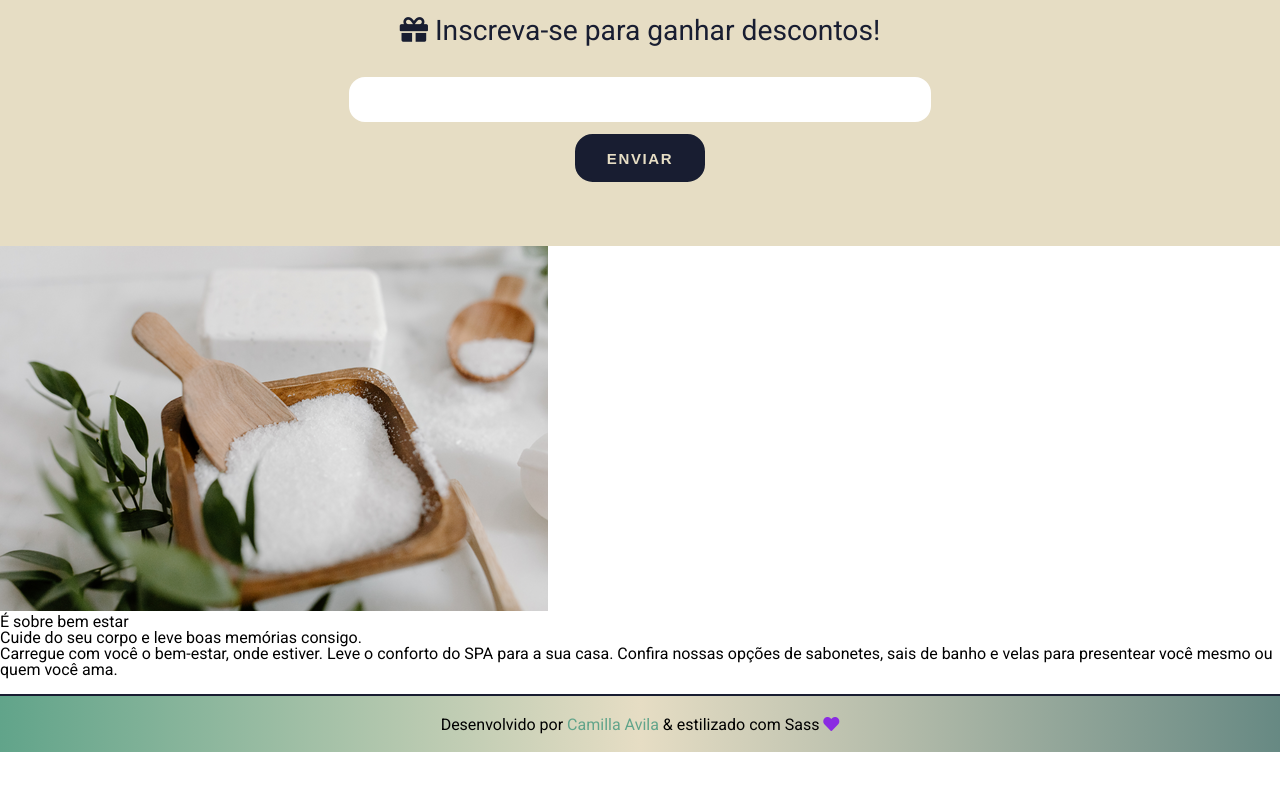
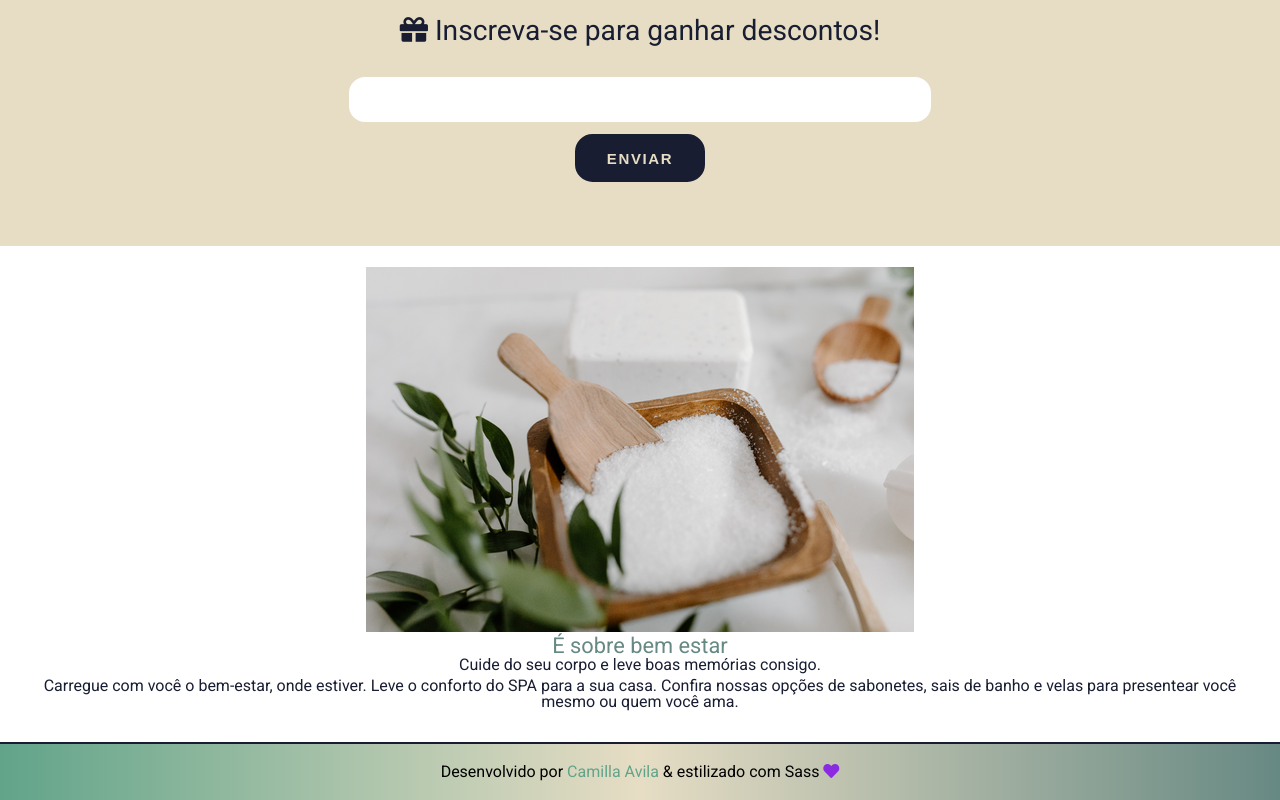
Before and after one commit to avilacamilla/natural-spa-sass, a plain HTML site: page index.html in a window 1280 px wide. Shown: the part 1229-2029 px from the top of the page. Before the commit the page ends 1981 px from the top, so only its background shows below. Drawn offline with nearby package versions, Linux system fonts and the light colour scheme.

Commit message:
style: importar partição da seção curiosidades no style.scss

```diff
--- a/styles/style.scss
+++ b/styles/style.scss
@@ -4,3 +4,4 @@
 @import './components/services';
 @import './components/ticket';
 @import './components/_footer.sass';
+@import './components/_curiosity.sass';
```
Also changed, not shown: styles/style.css, 1 other file.
